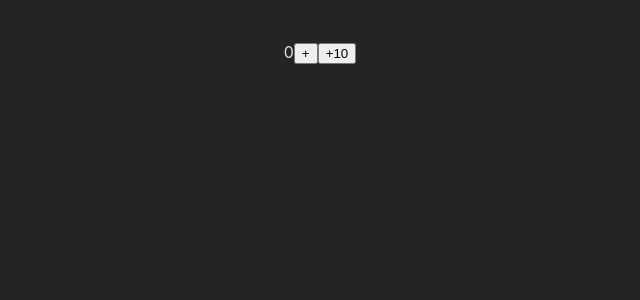
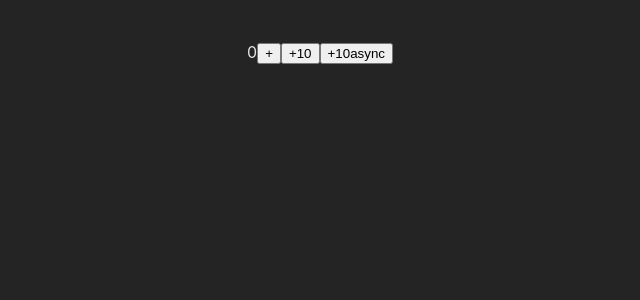
Before and after one commit to edignot/photo-wall-frontend, a React (Vite) app: page / in a window 1280 px wide. Shown: the top 300 px of the page, without its empty margins (320-960 px from the left). Built offline with nearby package versions, Linux system fonts and the light colour scheme.

Commit message:
test async action added

```diff
--- a/src/pages/Gallery.tsx
+++ b/src/pages/Gallery.tsx
@@ -1,16 +1,21 @@
 import { useDispatch, useSelector } from 'react-redux'
-import { RootState } from '../state/store'
-import { increment, incrementByAmount } from '../state/gallery/gallerySlice'
+import { RootState, AppDispatch } from '../state/store'
+import {
+    increment,
+    incrementByAmount,
+    getImages,
+} from '../state/gallery/gallerySlice'
 
 const Gallery = () => {
     const gallery = useSelector((state: RootState) => state.gallery.value)
-    const dispatch = useDispatch()
+    const dispatch = useDispatch<AppDispatch>()
 
     return (
         <div>
             {gallery}
             <button onClick={() => dispatch(increment())}>+</button>
             <button onClick={() => dispatch(incrementByAmount(10))}>+10</button>
+            <button onClick={() => dispatch(getImages(10))}>+10async</button>
         </div>
     )
 }
--- a/src/state/gallery/gallerySlice.ts
+++ b/src/state/gallery/gallerySlice.ts
@@ -1,4 +1,4 @@
-import { createSlice } from '@reduxjs/toolkit'
+import { createAsyncThunk, createSlice, PayloadAction } from '@reduxjs/toolkit'
 
 interface GalleryState {
     value: number
@@ -19,7 +19,27 @@ const gallerySlice = createSlice({
             state.value += action.payload
         },
     },
+    extraReducers: (builder) => {
+        builder
+            .addCase(getImages.pending, () => {
+                console.log('getImagesAsync.pending')
+            })
+            .addCase(
+                getImages.fulfilled,
+                (state, action: PayloadAction<number>) => {
+                    state.value += action.payload
+                }
+            )
+    },
 })
+
+export const getImages = createAsyncThunk(
+    'gallery/getImages',
+    async (amount: number) => {
+        await new Promise((resolve) => setTimeout(resolve, 1000))
+        return amount
+    }
+)
 
 export const { increment, incrementByAmount } = gallerySlice.actions
 
```
